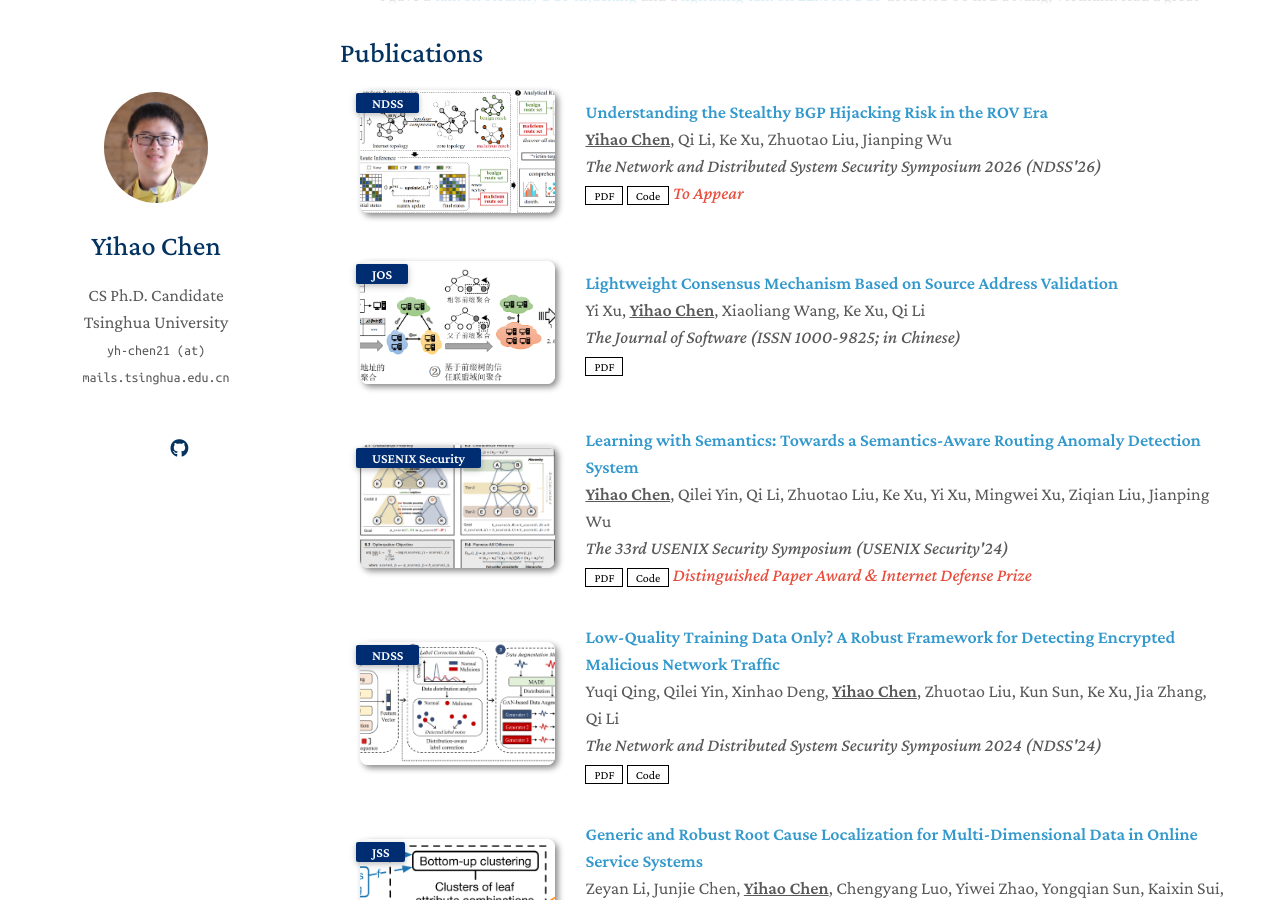
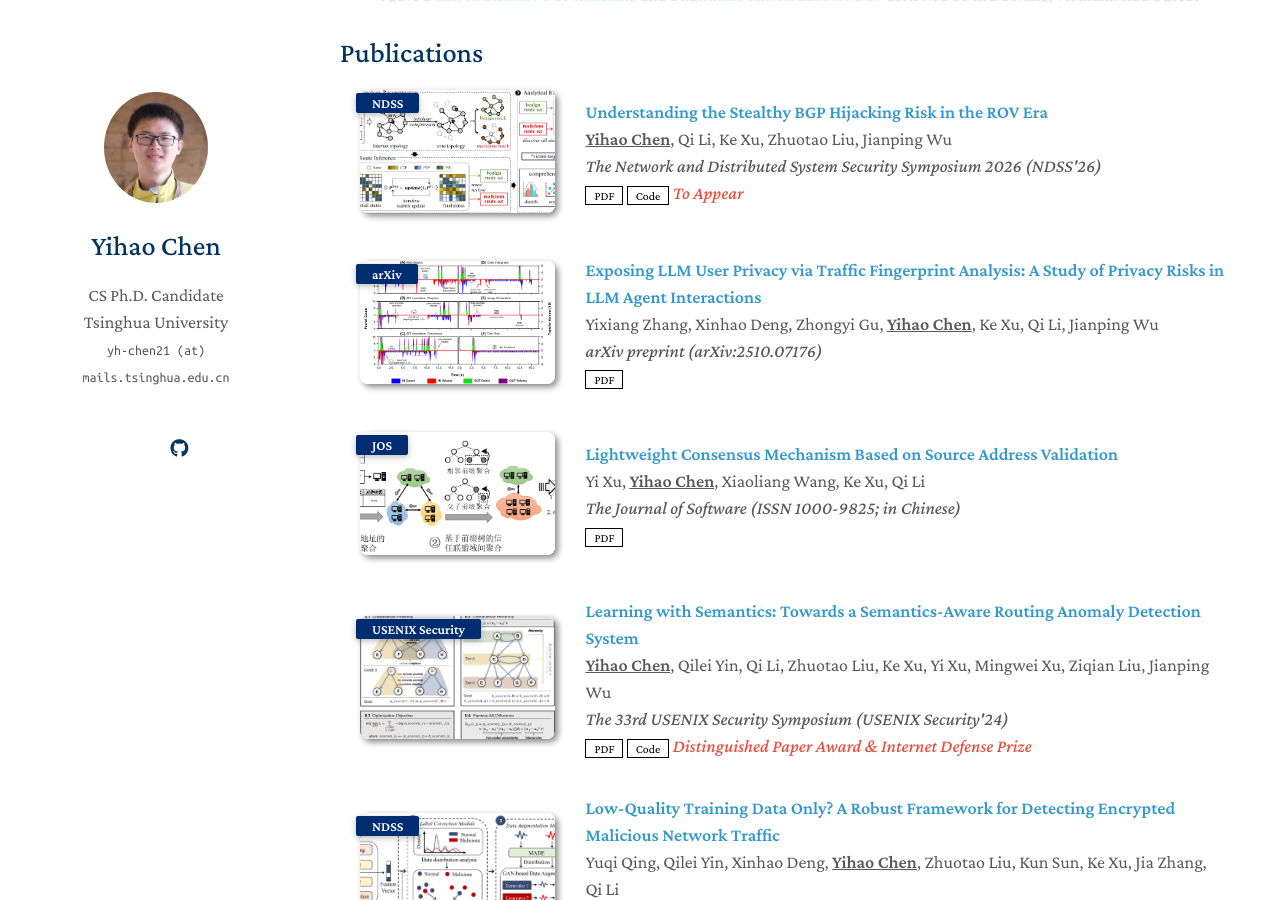
Before and after one commit to PorcupineAndrew/homepage, a Jekyll site: the page built from index.md, in a window 1280 px wide and 900 px high, scrolled down 541 px. Built offline with Jekyll 4.4.1, drawn with Linux system fonts in a browser that asks for light colours; a style sheet for code colours, icons or effects is not loaded; our own code applies the rules of GitHub Pages for plain Markdown files.

Commit message:
update publications

```diff
--- a/_data/publications.yml
+++ b/_data/publications.yml
@@ -8,6 +8,13 @@ main:
     code: https://github.com/yhchen-tsinghua/stealthy-bgp-hijacking
     image: ./assets/img/teaser_ndss26.png
     notes: "To Appear"
+
+  - title: "Exposing LLM User Privacy via Traffic Fingerprint Analysis: A Study of Privacy Risks in LLM Agent Interactions"
+    authors: Yixiang Zhang, Xinhao Deng, Zhongyi Gu, <b><u>Yihao Chen</u></b>, Ke Xu, Qi Li, Jianping Wu
+    conference_short: arXiv
+    conference: arXiv preprint (arXiv:2510.07176)
+    pdf: https://arxiv.org/abs/2510.07176
+    image: ./assets/img/teaser_arxiv25.png
 
   - title: "Lightweight Consensus Mechanism Based on Source Address Validation"
     authors: Yi Xu, <b><u>Yihao Chen</u></b>, Xiaoliang Wang, Ke Xu, Qi Li
```
Also changed, not shown: assets/img/teaser_arxiv25.png (added), 1 other file.
